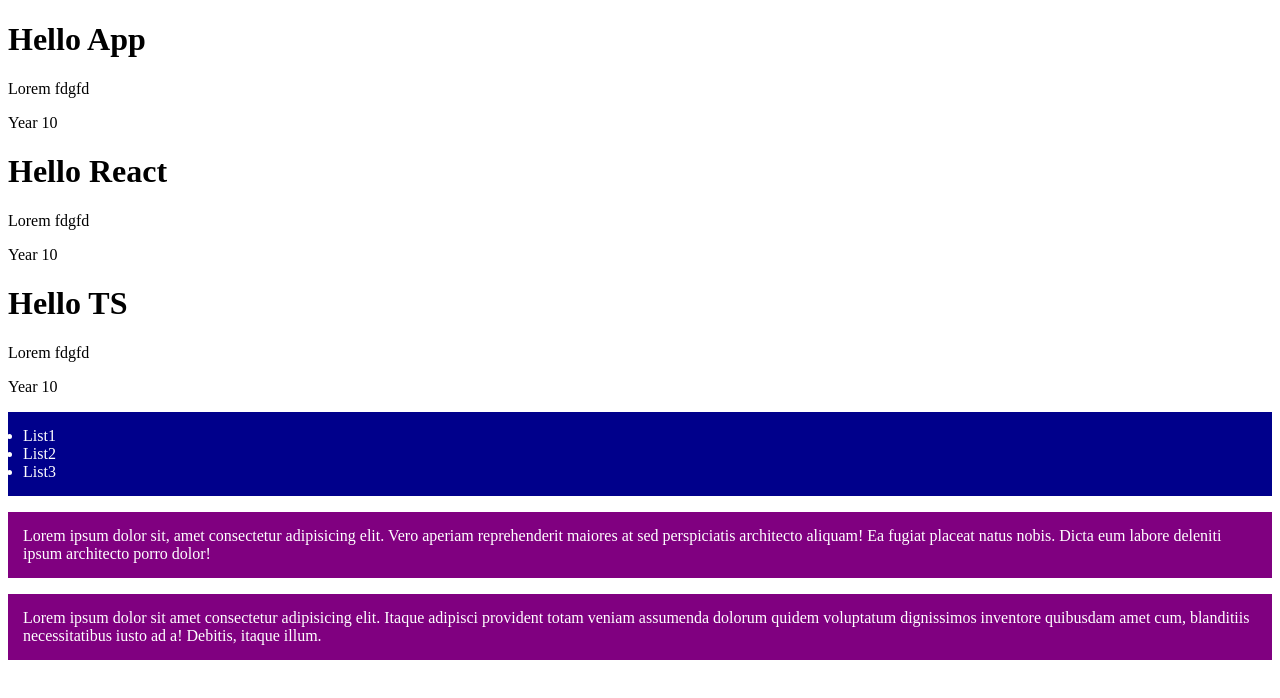
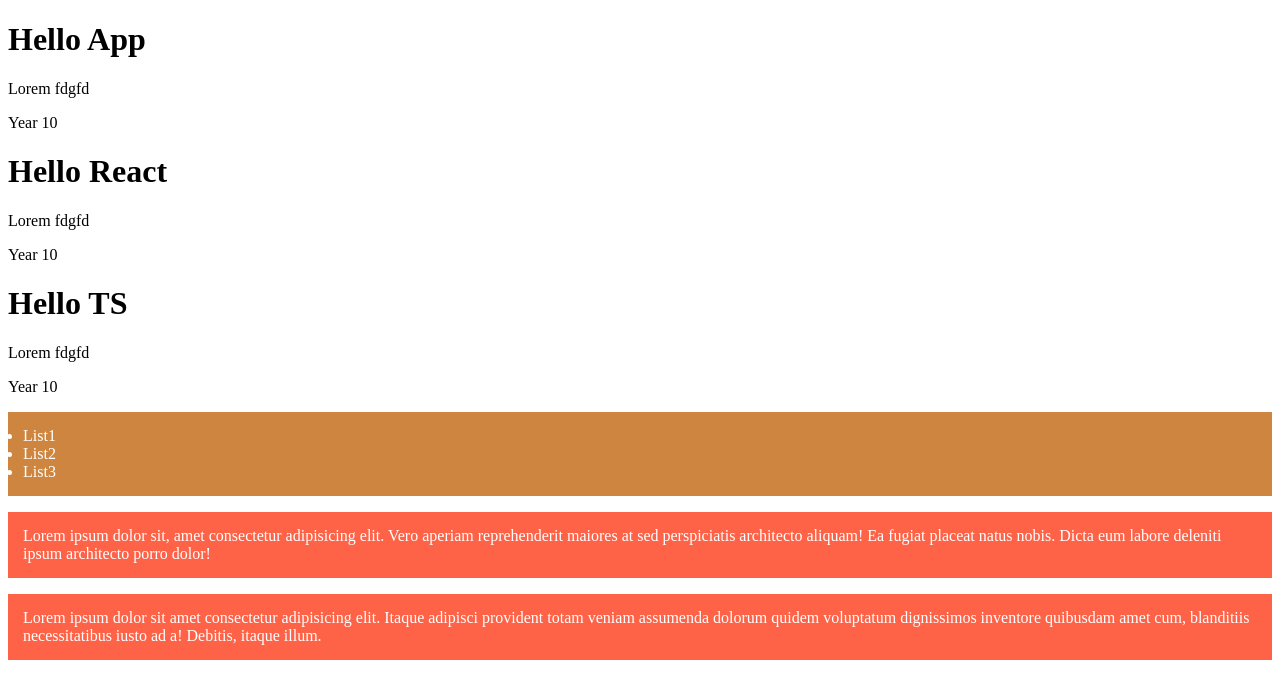
Before and after one commit to MaksAntoshkin/react-22-10, a React (Create React App) app: page / in a window 1280 px wide. Shown: the top 698 px of the page. Built offline with nearby package versions, Linux system fonts and the light colour scheme.

Commit message:
add scss

```diff
--- a/package.json
+++ b/package.json
@@ -13,6 +13,7 @@
     "react": "^18.2.0",
     "react-dom": "^18.2.0",
     "react-scripts": "5.0.1",
+    "sass": "^1.58.2",
     "typescript": "^4.9.5",
     "web-vitals": "^2.1.4"
   },
--- a/src/List.tsx
+++ b/src/List.tsx
@@ -1,9 +1,8 @@
-import classes from './List.module.css'
+import './List.scss'
 
 type Props = {}
-const { content, test, ['article-desc']: articleDesc } = classes
 const List = (props: Props) => {
-    let data = true
+    let data = false
     const styleObj = {
         color: 'white',
         backgroundColor: data ? 'purple' : 'tomato',
@@ -11,7 +10,7 @@
     }
     return (
         <>
-            <ul className={`${articleDesc} ${data ? content : test}`}>
+            <ul className={`article-desc ${data ? 'content' : 'test'}`}>
                 <li>List1</li>
                 <li>List2</li>
                 <li>List3</li>
```
Also changed, not shown: src/List.scss (renamed from src/List.module.css), 1 other file (tests, documents, lock files or other folders).
